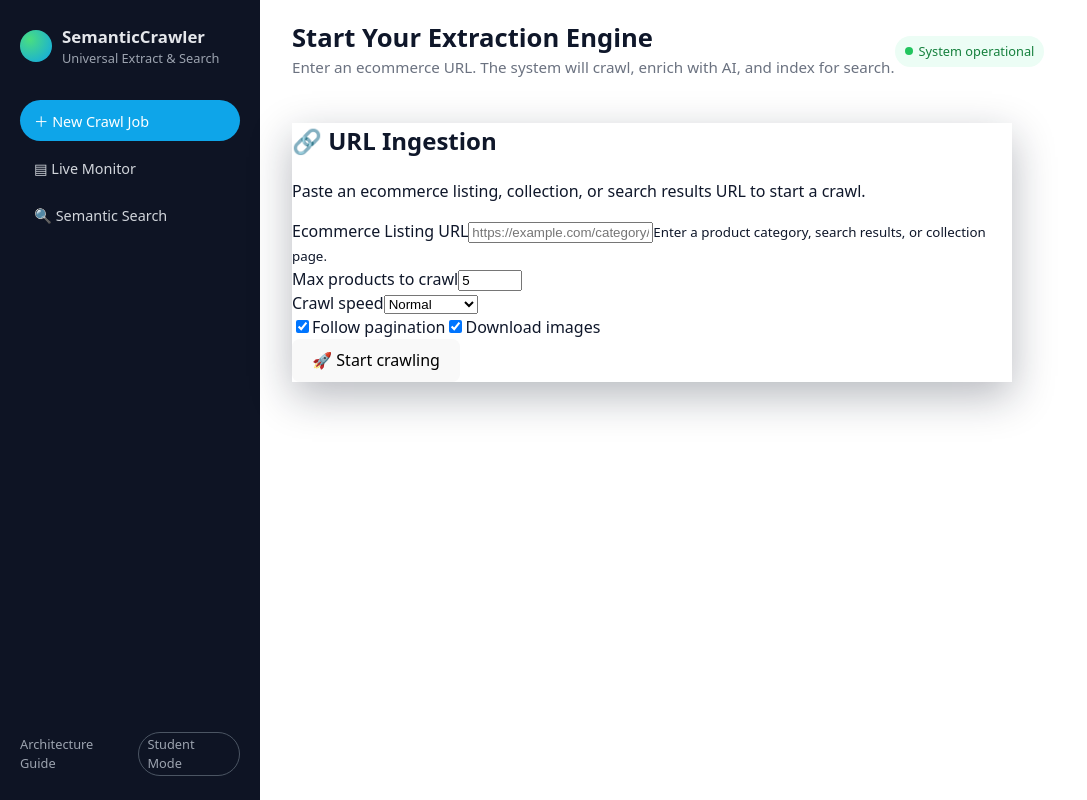
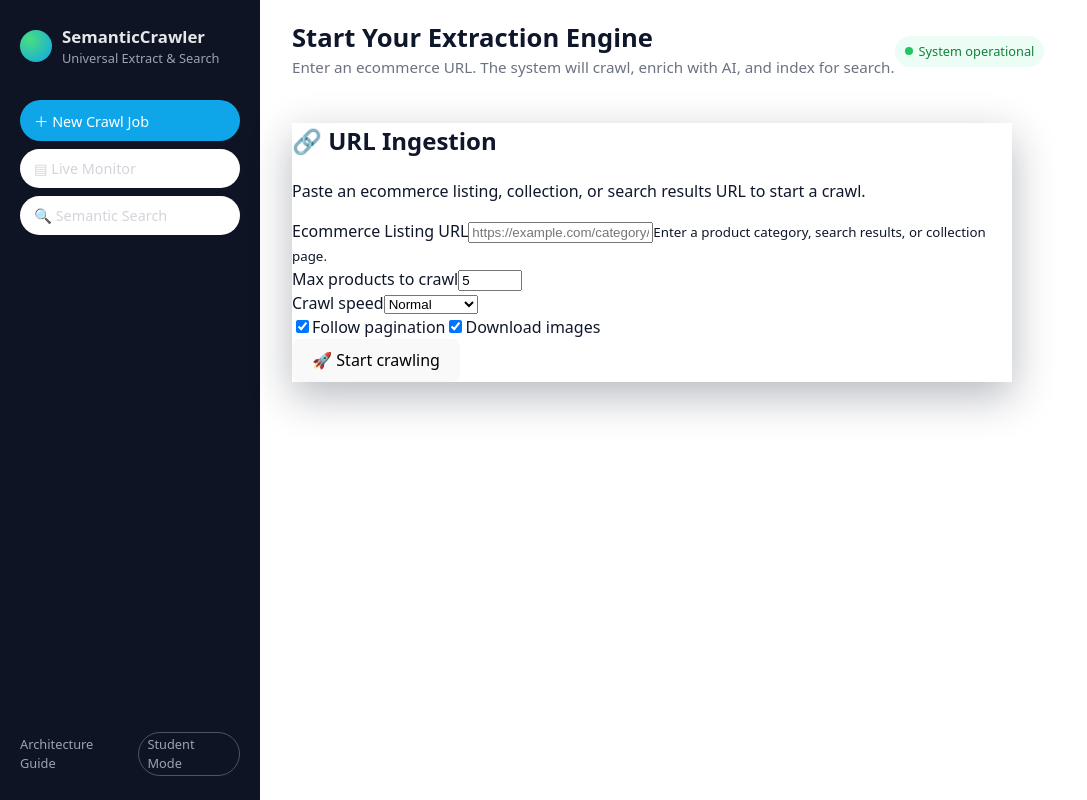
Before and after one commit to Ajinbadusha/frontend, a React app: page / in a window 1280 px wide. Shown: the whole page, without its empty margins (0-1087 px from the left). Built offline with nearby package versions, Linux system fonts and the light colour scheme; no server answers; the HTML template or start-up script is replaced by a standard one.

Commit message:
UI/UX background fix

```diff
--- a/src/App.css
+++ b/src/App.css
@@ -50,7 +50,7 @@
   border-radius: 999px;
   padding: 10px 14px;
   border: none;
-  background: transparent;
+  background: white;
   color: #d1d5db;
   font-size: 0.9rem;
   cursor: pointer;
```
